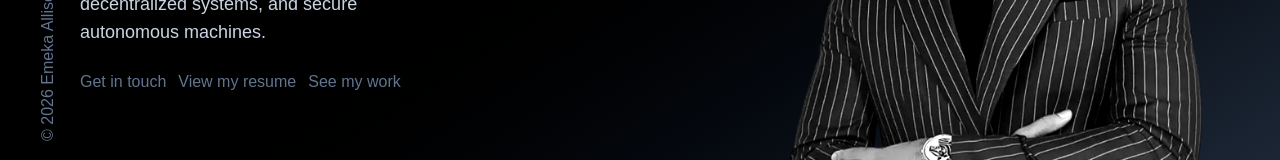
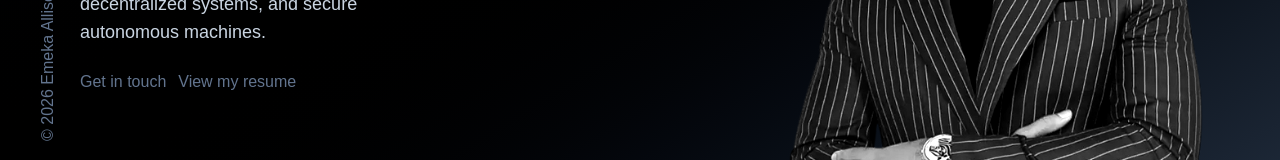
Before and after one commit to Aliemeka/personal-site, an Astro site: page / in a window 1280 px wide. Shown: the part 611-771 px from the top of the page. Built offline with nearby package versions, Linux system fonts and the light colour scheme; Astro itself is replaced by a stand-in of ours; a web font is replaced by a local one.

Commit message:
Remove link to projects section from index.astro

```diff
--- a/src/pages/index.astro
+++ b/src/pages/index.astro
@@ -48,12 +48,6 @@ import Image from "../components/Image.astro";
         >
           View my resume
         </a>
-        <a
-          href='/projects'
-          class='text-slate-500 hover:text-slate-200 hover:underline underline-offset-2 duration-200'
-        >
-          See my work
-        </a>
       </div>
     </header>
     <section
```
